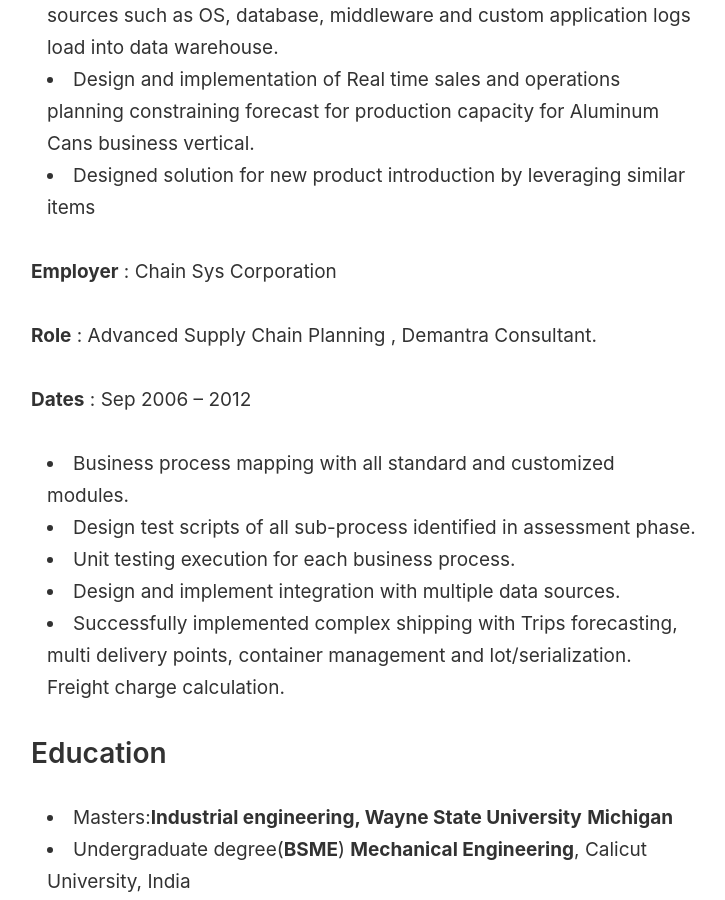
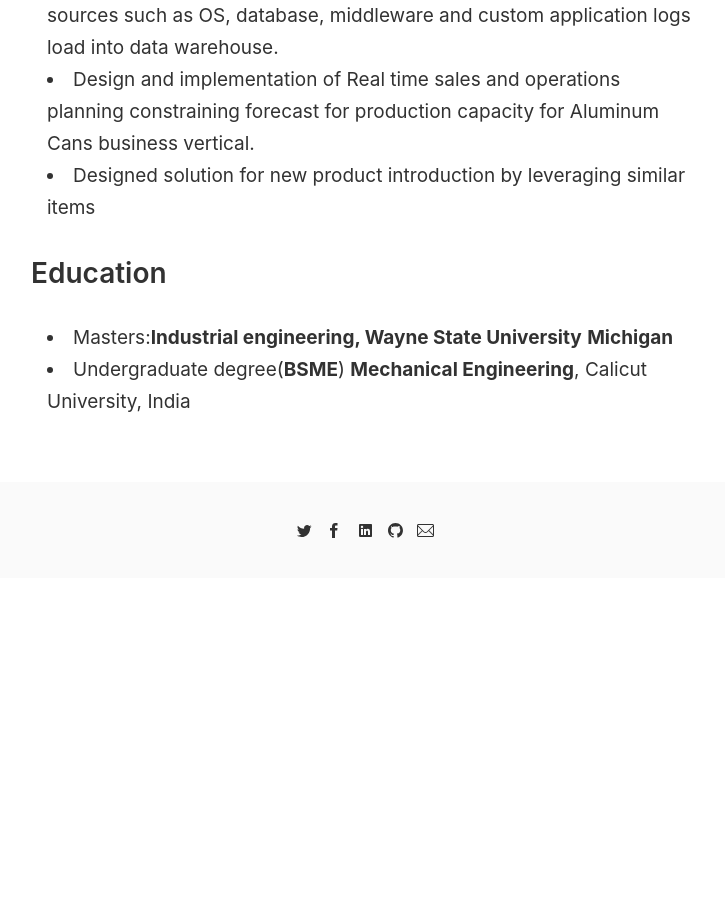
Before and after one commit to rupeshtr78/blog, a Jekyll site: the page built from _pages/resume.md, in a window 1280 px wide and 900 px high, scrolled down 4084 px. Shown: the whole window, without its empty margins (275-1000 px from the left). Built offline with Jekyll 4.4.1, drawn with Linux system fonts in a browser that asks for light colours; after the commit the page ends 4662 px from its top, so only the background shows below that; some of the changed text lies outside the part shown.

Commit message:
Revise resume layout and update professional summary
Updated resume with new layout and content adjustments.

```diff
--- a/_pages/resume.md
+++ b/_pages/resume.md
@@ -61,9 +61,9 @@ Experience
 
 **Employer** : ForSynet Inc
 
-**Role** : Demand  Forecasting ,Data Architect  ,Systems Architect ,  Client Facing Consultant
+**Role** : Data Architect  ,Systems Architect ,  Client Facing Consultant , Self Employed
 
-**Dates** : Sep 2012 – Present
+**Dates** : Sep 2012 – 2020
 
 - Design and implementation of custom promotional campaign budgeting process
 - Designed and configured custom Predictive Trade planning and Promotion optimization.
@@ -85,17 +85,6 @@ Experience
 - Design and implementation of Real time sales and operations planning constraining forecast for production capacity for Aluminum Cans business vertical.
 - Designed solution for new product introduction by leveraging similar items
 
-**Employer** : Chain Sys Corporation
-
-**Role** : Advanced Supply Chain Planning , Demantra Consultant.
-
-**Dates** : Sep 2006 – 2012
-
-- Business process mapping with all standard and customized modules.
-- Design test scripts of all sub-process identified in assessment phase.
-- Unit testing execution for each business process.
-- Design and implement integration with multiple data sources.
-- Successfully implemented complex shipping with Trips forecasting, multi delivery points, container management and lot/serialization. Freight charge calculation.
 
 
 
```
